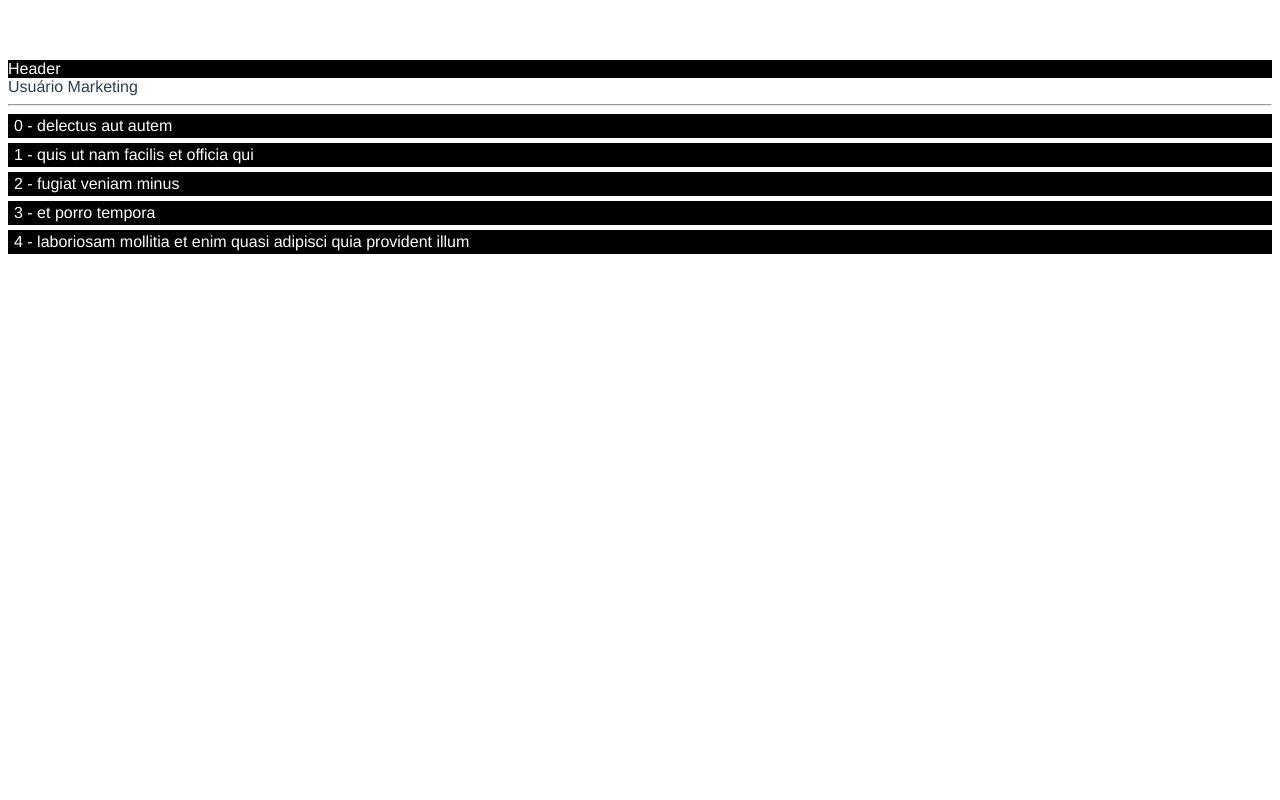
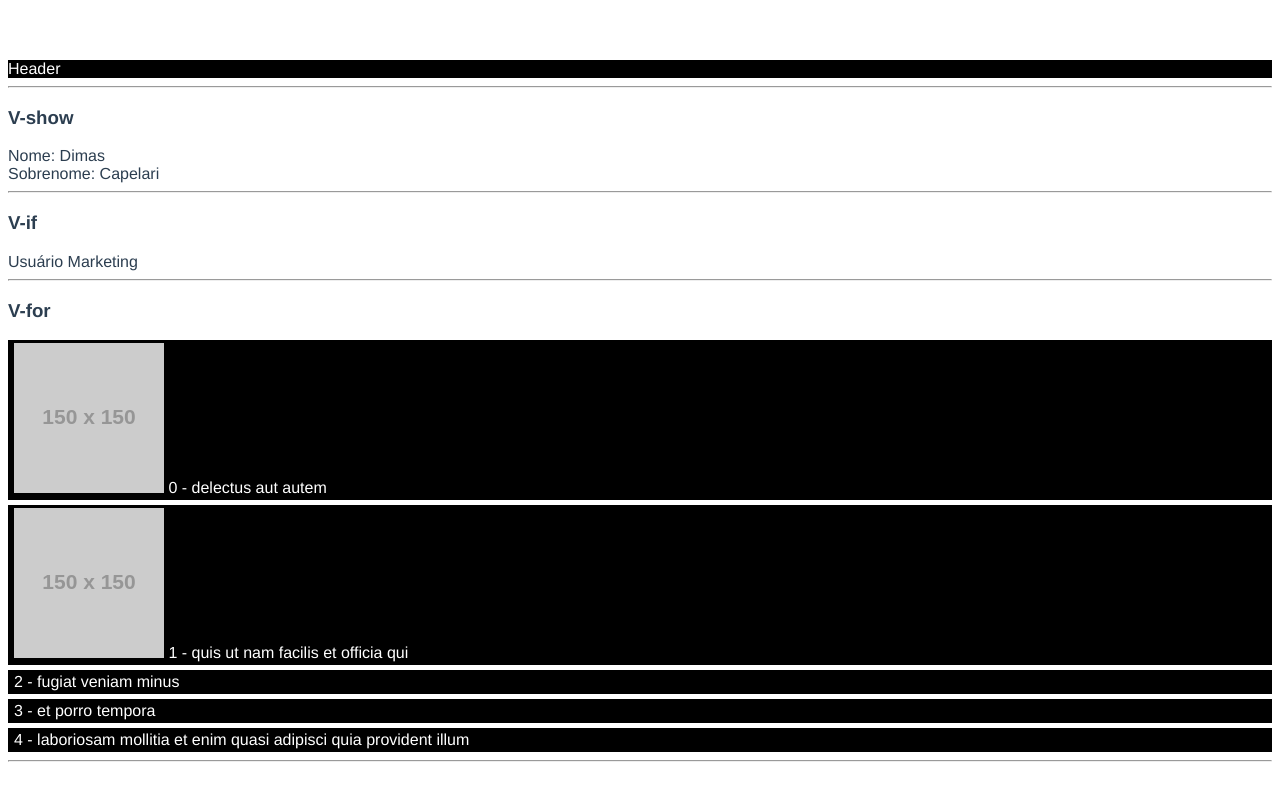
Before and after one commit to dimascapelari/VueJS-Tiago-Matos, a Vue app: page / in a window 1280 px wide. Built offline with nearby package versions, Linux system fonts and the light colour scheme.

Commit message:
aula 6 - diretiva v-bind

```diff
--- a/src/App.vue
+++ b/src/App.vue
@@ -1,25 +1,34 @@
 <template>
   <TheHeader v-if="showHeader" />
 
+  <hr />
+
+  <h3>V-show</h3>
   <div v-show="showName">
     Nome: {{ firstName }}<br />
     Sobrenome: {{ lastName }}
   </div>
 
+  <hr />
+
+  <h3>V-if</h3>
   <div v-if="accessLevel === 'admin'">Usuário Admin</div>
   <div v-else-if="accessLevel === 'marketing'">Usuário Marketing</div>
   <div v-else>Usuário Normal</div>
+
   <hr />
-  <!-- <div>
-    <div v-for="obj in todos" :key="obj.id">
-      {{ obj.title }}
-    </div>
-  </div> -->
+
+  <h3>V-for</h3>
   <div>
     <div class="todos-item" v-for="(obj, index) in todos" :key="index">
+      <img v-if="obj.imgSrc" :src="obj.imgSrc" />
       {{ index }} - {{ obj.title }}
     </div>
   </div>
+
+  <hr />
+
+  <div></div>
 </template>
 
 <script>
@@ -35,21 +44,23 @@ export default {
       showHeader: true,
       firstName: "Dimas",
       lastName: "Capelari",
-      showName: false,
+      showName: true,
       accessLevel: "marketing",
-
+      // imgAlt: "Foto Teste",
       todos: [
         {
           userId: 1,
           id: 1,
           title: "delectus aut autem",
           completed: false,
+          imgSrc: "https://via.placeholder.com/150",
         },
         {
           userId: 1,
           id: 2,
           title: "quis ut nam facilis et officia qui",
           completed: false,
+          imgSrc: "https://via.placeholder.com/150",
         },
         {
           userId: 1,
```
